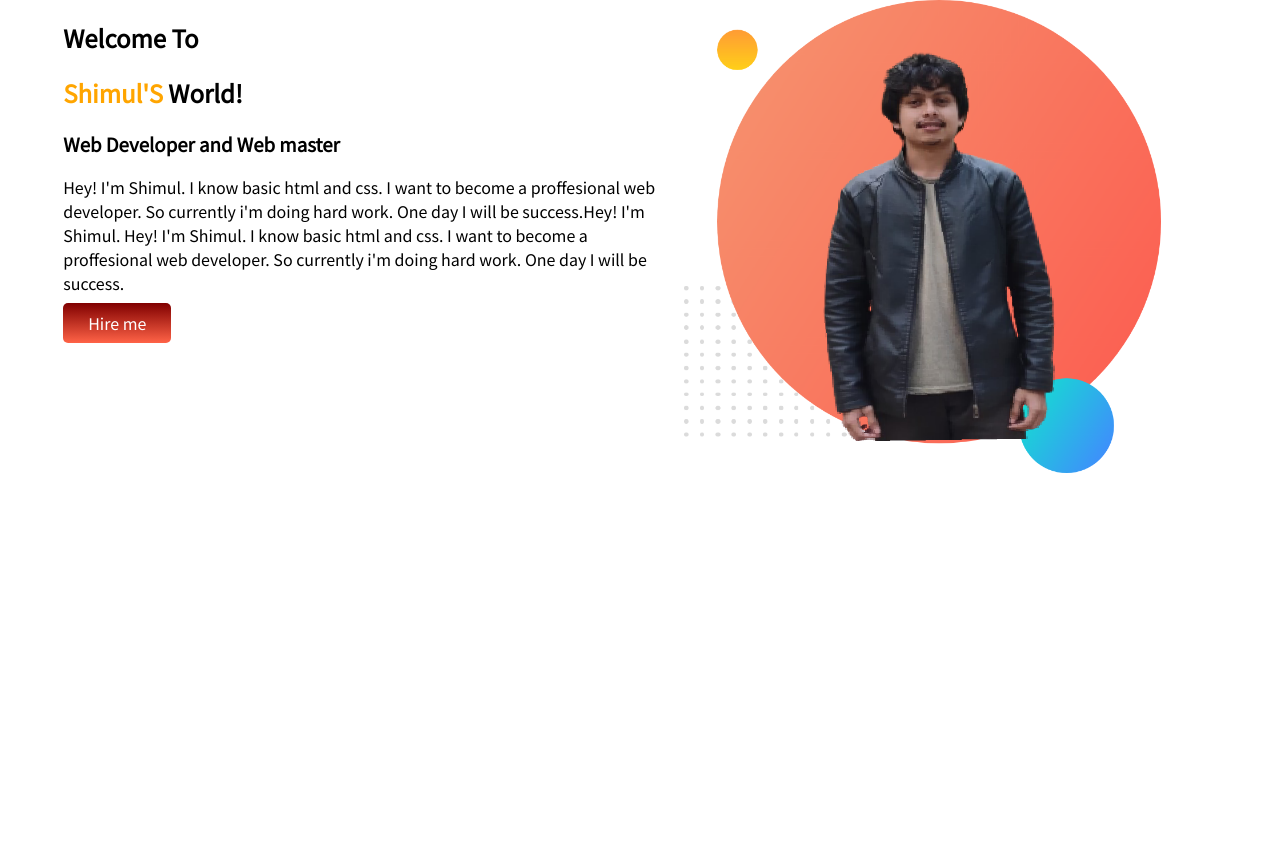
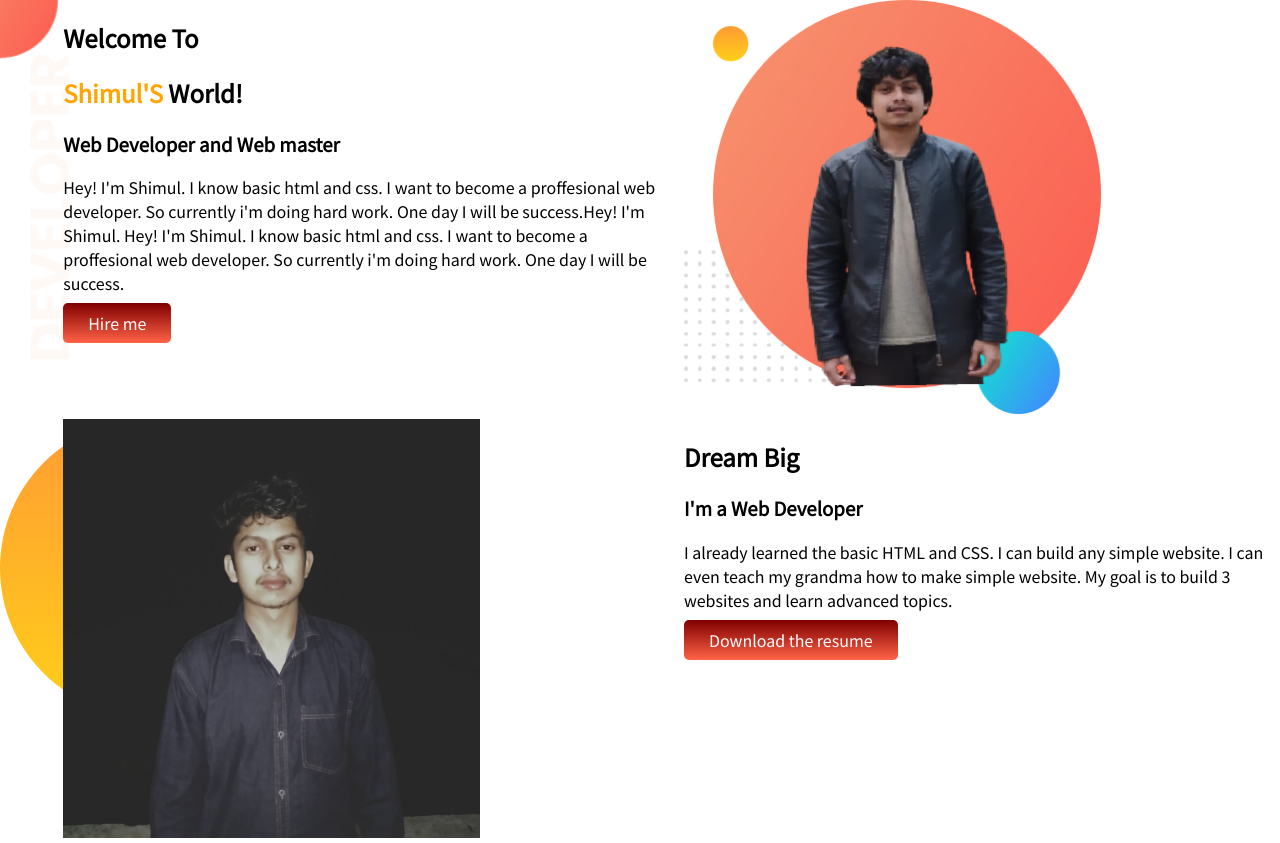
Before and after one commit to Shahriar423/developer-portfolio, a plain HTML site: page index.html in a window 1280 px wide. Before the commit the page ends 800 px from the top, so only its background shows below. Drawn offline with Linux system fonts and the light colour scheme.

Commit message:
new section added

```diff
--- a/index.html
+++ b/index.html
@@ -32,6 +32,22 @@
             <img src="my-bg.png" alt="">
         </div>
     </section>
+    <section class="dream-big">
+        <div class="half-width">
+            <img src="Sks.jpg" alt="">
+
+        </div>
+
+        <div class="half-width">
+            <h1>Dream Big</h1>
+            <h3>I'm a Web Developer</h3>
+            <p>I already learned the basic HTML and CSS. I can build any simple website. I can even teach my grandma how
+                to make simple website. My goal is to build 3 websites and learn advanced topics.</p>
+            <a class="link-button" target="_blank" href="http://google.com">Download the resume</a>
+
+        </div>
+
+    </section>
 
 </body>
 
--- a/style.css
+++ b/style.css
@@ -8,13 +8,14 @@ body{
 section{
     display: flex;
     padding-left: 3%;
+
 }
 .half-width{
     width: 50%;
     padding-left: 2%;
 }
 .half-width img{
-    width: 80%;
+    width: 70%;
 }
 .link-button{
     text-decoration: none;
@@ -23,7 +24,12 @@ section{
     color: white;
     font-weight: 700px;
     border-radius: 5px;
+}
 .top-banner{
     background-image: url(top-banner.png);
     background-repeat: no-repeat;
 }
+.dream-big{
+    background-image: url(dream-bg.png);
+    background-repeat: no-repeat;
+}
```
Also changed, not shown: dream-bg.png (added).
